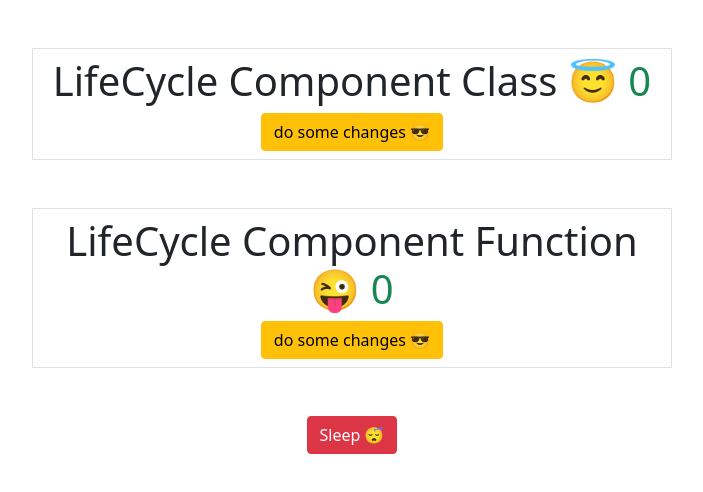
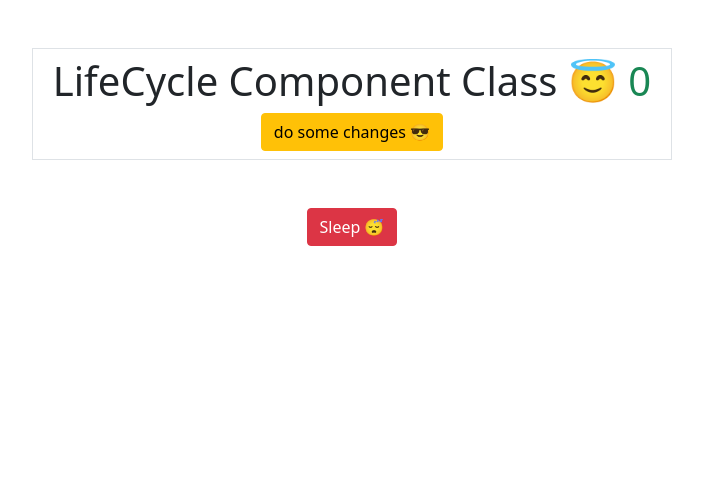
Before and after one commit to yassineDevox/react-course, a React (Create React App) app: page / in a window 1280 px wide. Shown: the top 492 px of the page, without its empty margins (288-991 px from the left). Built offline with nearby package versions, Linux system fonts and the light colour scheme.

Commit message:
remove shows state from lifeCycle class

```diff
--- a/src/App.js
+++ b/src/App.js
@@ -7,7 +7,6 @@ function App() {
   return (
     <div className="text-center">
       { shows ? <LifeCycle /> : null }
-      { shows ? <LifeCycleF /> : null }
       <button className={shows? "btn btn-danger":"btn btn-success"}
         onClick={() => setShows(!shows)}>{!shows? "Wake up 🌝":"Sleep 😴" }</button>
     </div>
--- a/src/components/LifeCycle.js
+++ b/src/components/LifeCycle.js
@@ -6,8 +6,7 @@ export default class LifeCycle extends Component {
 
         super()
         this.state = {
-            counter: 0,
-            shows:true
+            counter: 0
         }
         console.log("constructor 😃");
     }
@@ -31,6 +30,5 @@ export default class LifeCycle extends Component {
     }
     componentWillUnmount() {
         console.log("component Will Unmount 😢 ")
-
     }
 }
```
